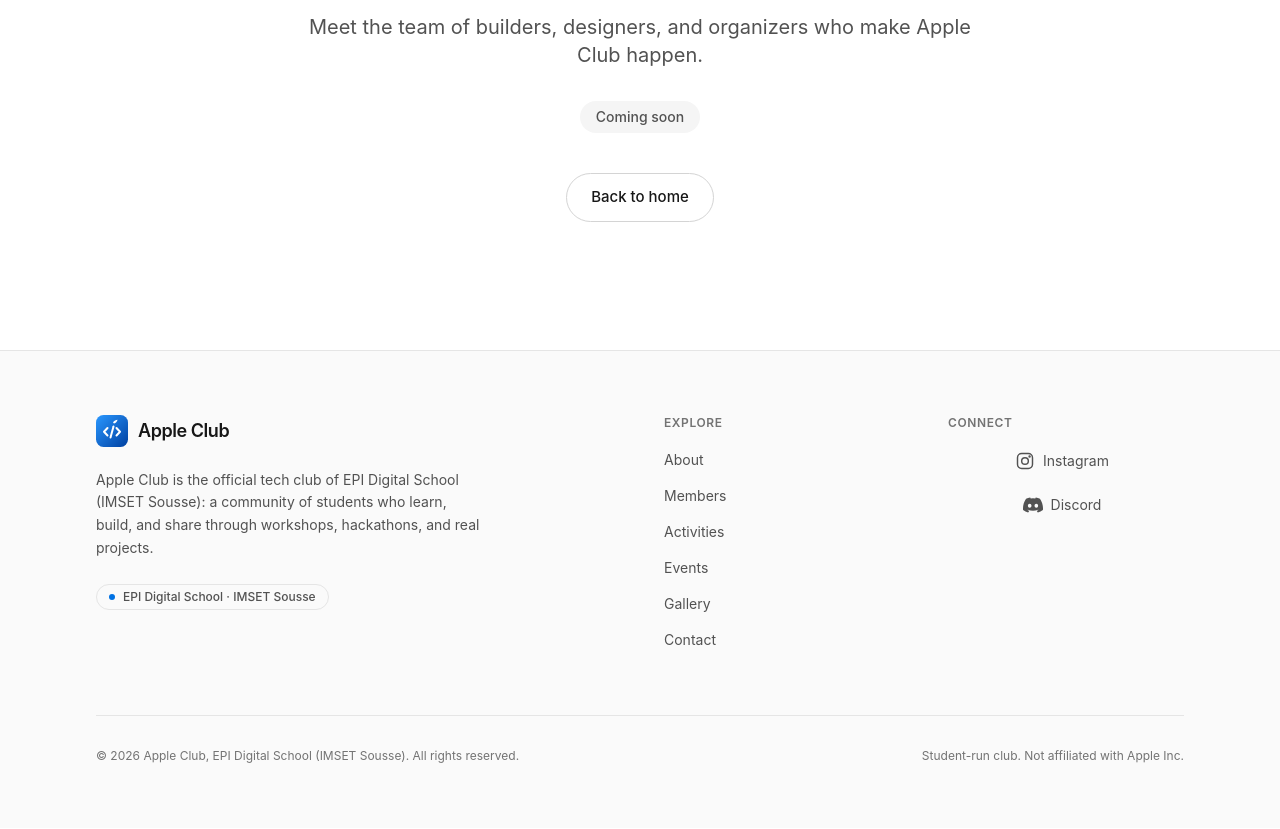
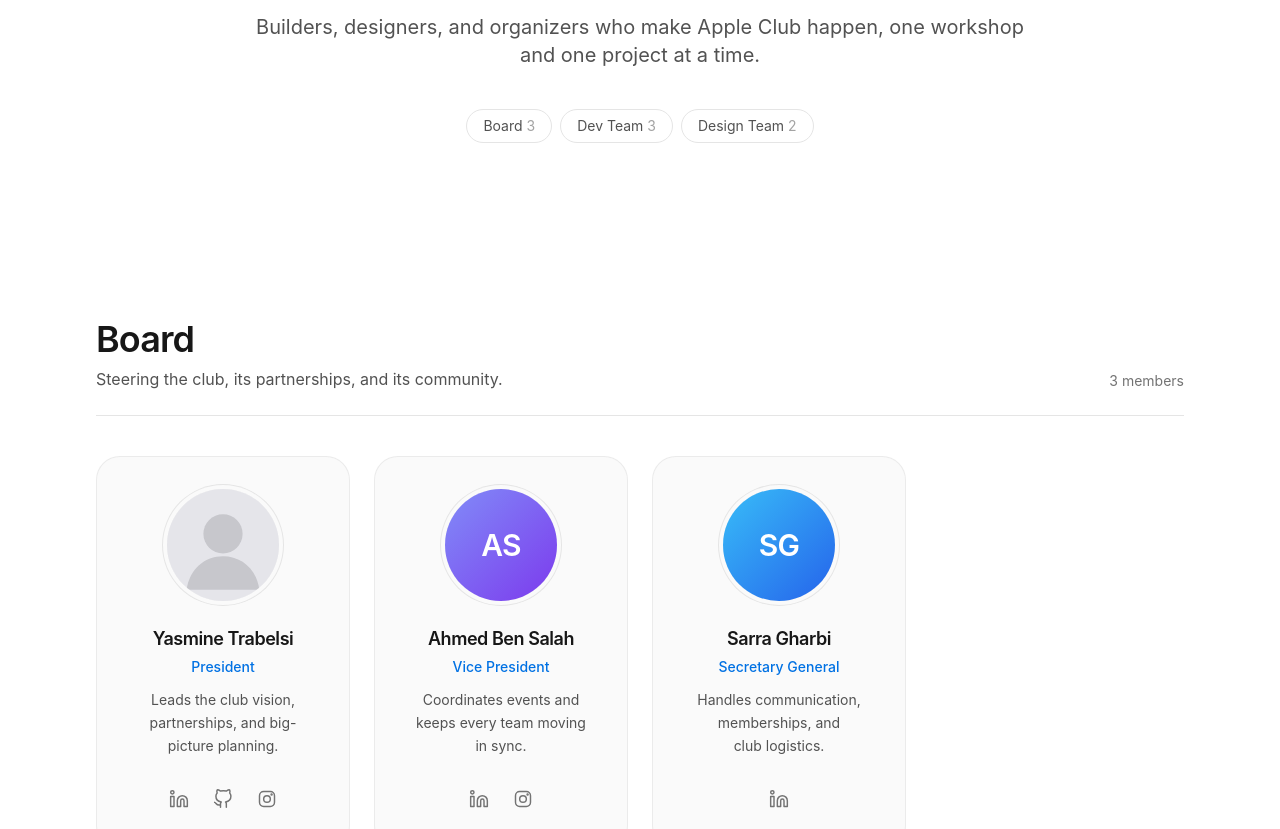
Before and after one commit to mejdeddinebk2/appleclub, a Next.js app: page /members in a window 1280 px wide. Shown: the part 283-1112 px from the top of the page. Built offline with nearby package versions, Linux system fonts and the light colour scheme; no server answers.

Commit message:
feat(members): build Members page with grouped member cards

```diff
--- a/app/members/page.tsx
+++ b/app/members/page.tsx
@@ -1,18 +1,93 @@
-import { ComingSoon } from '@/components/sections/ComingSoon';
+import { JoinCta } from '@/components/home/JoinCta';
+import { MemberCard } from '@/components/members/MemberCard';
+import { Reveal } from '@/components/ui/Reveal';
+import { Section } from '@/components/ui/Section';
+import { SectionHeading } from '@/components/ui/SectionHeading';
+import { groupMembersByTeam, members, teamDescriptions } from '@/data/members';
 import { createMetadata } from '@/lib/metadata';
+import { slugify } from '@/lib/utils';
 
 export const metadata = createMetadata({
   title: 'Members',
-  description: 'Meet the students behind Apple Club at EPI Digital School.',
+  description:
+    'Meet the board, developers, and designers behind Apple Club, the tech club of EPI Digital School (IMSET Sousse).',
   path: '/members',
 });
 
 export default function MembersPage() {
+  const groups = groupMembersByTeam(members);
+
   return (
-    <ComingSoon
-      eyebrow="Members"
-      title="The people behind the club."
-      description="Meet the team of builders, designers, and organizers who make Apple Club happen."
-    />
+    <>
+      <Section className="pb-8 sm:pb-12">
+        <Reveal>
+          <SectionHeading
+            as="h1"
+            eyebrow="Members"
+            title="The people behind the club."
+            description="Builders, designers, and organizers who make Apple Club happen, one workshop and one project at a time."
+          />
+        </Reveal>
+
+        {groups.length > 1 && (
+          <Reveal delay={100}>
+            <nav aria-label="Teams" className="mt-10 flex flex-wrap justify-center gap-2">
+              {groups.map(({ team, members: teamMembers }) => (
+                <a
+                  key={team}
+                  href={`#${slugify(team)}`}
+                  className="rounded-full border border-neutral-200 px-4 py-1.5 text-sm text-neutral-600 transition-colors hover:border-neutral-300 hover:text-neutral-900 focus-visible:outline-none focus-visible:ring-2 focus-visible:ring-accent dark:border-neutral-800 dark:text-neutral-400 dark:hover:border-neutral-700 dark:hover:text-white"
+                >
+                  {team} <span className="text-neutral-400 dark:text-neutral-600">{teamMembers.length}</span>
+                </a>
+              ))}
+            </nav>
+          </Reveal>
+        )}
+      </Section>
+
+      {groups.length === 0 ? (
+        <Section className="pt-0 sm:pt-0">
+          <p className="text-center text-neutral-500">Our team roster is coming soon.</p>
+        </Section>
+      ) : (
+        groups.map(({ team, members: teamMembers }) => {
+          const id = slugify(team);
+          return (
+            <Section key={team} id={id} className="scroll-mt-20 py-12 sm:py-16">
+              <Reveal>
+                <div className="flex flex-col gap-2 border-b border-neutral-200 pb-6 sm:flex-row sm:items-end sm:justify-between dark:border-neutral-800">
+                  <div>
+                    <h2 id={`${id}-heading`} className="text-3xl font-semibold tracking-tight sm:text-4xl">
+                      {team}
+                    </h2>
+                    {teamDescriptions[team] && (
+                      <p className="mt-2 text-neutral-600 dark:text-neutral-400">{teamDescriptions[team]}</p>
+                    )}
+                  </div>
+                  <p className="text-sm text-neutral-500">
+                    {teamMembers.length} {teamMembers.length === 1 ? 'member' : 'members'}
+                  </p>
+                </div>
+              </Reveal>
+
+              <ul aria-labelledby={`${id}-heading`} className="mt-10 grid gap-6 sm:grid-cols-2 lg:grid-cols-3 xl:grid-cols-4">
+                {teamMembers.map((member, i) => (
+                  <li key={member.id}>
+                    <Reveal delay={Math.min(i, 6) * 80} className="h-full">
+                      <MemberCard member={member} />
+                    </Reveal>
+                  </li>
+                ))}
+              </ul>
+            </Section>
+          );
+        })
+      )}
+
+      <div className="pt-12 sm:pt-16">
+        <JoinCta />
+      </div>
+    </>
   );
 }
--- /dev/null
+++ b/components/members/MemberAvatar.tsx
@@ -0,0 +1,53 @@
+import Image from 'next/image';
+import type { Member } from '@/lib/types';
+import { asset, cn, getInitials, hashString } from '@/lib/utils';
+
+// Full class strings so Tailwind can detect them.
+const gradients = [
+  'from-sky-400 to-blue-600',
+  'from-indigo-400 to-violet-600',
+  'from-cyan-400 to-sky-600',
+  'from-blue-400 to-indigo-600',
+  'from-violet-400 to-fuchsia-600',
+  'from-teal-400 to-cyan-600',
+];
+
+interface MemberAvatarProps {
+  member: Pick<Member, 'name' | 'photo'>;
+  className?: string;
+}
+
+/** Round member photo, or a colored initials avatar when no photo is set. */
+export function MemberAvatar({ member, className }: MemberAvatarProps) {
+  const { name, photo } = member;
+
+  return (
+    <div
+      className={cn(
+        'relative h-28 w-28 shrink-0 overflow-hidden rounded-full ring-1 ring-neutral-200 ring-offset-4 ring-offset-neutral-50 transition-shadow duration-500 group-hover:ring-accent/40 dark:ring-neutral-800 dark:ring-offset-neutral-900',
+        className,
+      )}
+    >
+      {photo ? (
+        <Image
+          src={asset(photo)}
+          alt={`Photo of ${name}`}
+          fill
+          sizes="112px"
+          unoptimized={photo.endsWith('.svg')}
+          className="object-cover transition-transform duration-500 ease-out group-hover:scale-105"
+        />
+      ) : (
+        <div
+          aria-hidden
+          className={cn(
+            'flex h-full w-full items-center justify-center bg-gradient-to-br text-3xl font-semibold tracking-tight text-white transition-transform duration-500 ease-out group-hover:scale-105',
+            gradients[hashString(name) % gradients.length],
+          )}
+        >
+          {getInitials(name)}
+        </div>
+      )}
+    </div>
+  );
+}
--- /dev/null
+++ b/components/members/MemberCard.tsx
@@ -0,0 +1,42 @@
+import { Card } from '@/components/ui/Card';
+import { SocialLinks } from '@/components/ui/SocialLinks';
+import type { Member, SocialLink, SocialPlatform } from '@/lib/types';
+import { MemberAvatar } from './MemberAvatar';
+
+const platformOrder: SocialPlatform[] = ['linkedin', 'github', 'instagram', 'discord'];
+
+const platformLabels: Record<SocialPlatform, string> = {
+  linkedin: 'LinkedIn',
+  github: 'GitHub',
+  instagram: 'Instagram',
+  discord: 'Discord',
+};
+
+function memberSocialLinks(member: Member): SocialLink[] {
+  return platformOrder.flatMap((platform) => {
+    const href = member.socials[platform];
+    return href ? [{ platform, href, label: `${member.name} on ${platformLabels[platform]}` }] : [];
+  });
+}
+
+export function MemberCard({ member }: { member: Member }) {
+  const links = memberSocialLinks(member);
+
+  return (
+    <Card className="group flex h-full flex-col items-center text-center">
+      <MemberAvatar member={member} />
+      <h3 className="mt-6 text-lg font-semibold tracking-tight">{member.name}</h3>
+      <p className="mt-1 text-sm font-medium text-accent dark:text-accent-light">{member.role}</p>
+      {member.bio && (
+        <p className="mt-3 text-pretty text-sm leading-relaxed text-neutral-600 dark:text-neutral-400">{member.bio}</p>
+      )}
+      {links.length > 0 && (
+        <SocialLinks
+          links={links}
+          className="mt-auto justify-center gap-1 pt-6"
+          linkClassName="text-neutral-500 hover:bg-neutral-200/60 dark:text-neutral-400 dark:hover:bg-neutral-800"
+        />
+      )}
+    </Card>
+  );
+}
```
Also changed, not shown: 1 other file (tests, documents, lock files or other folders).
